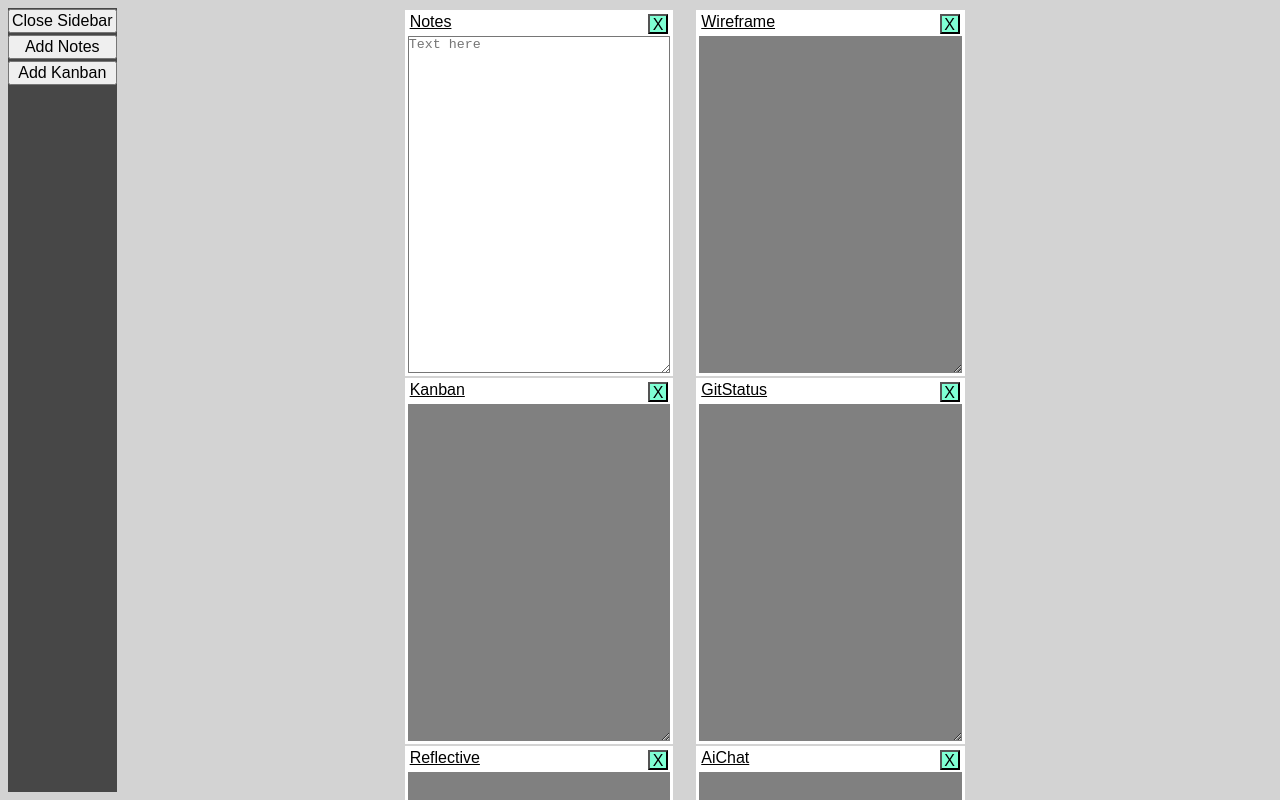
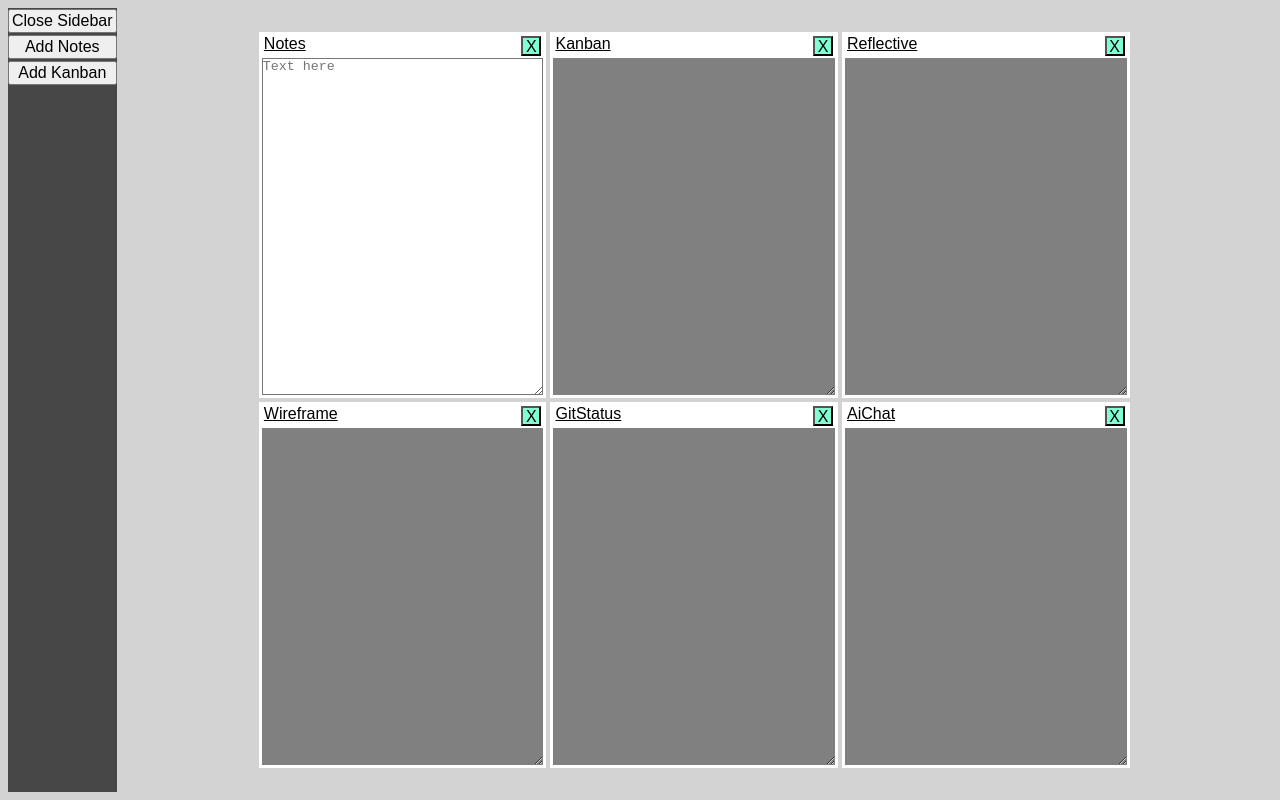
Before and after one commit to J-Wll/dev-companion, a React (Vite) app: page / in a window 1280 px wide. Shown: the top 800 px of the page. Built offline with nearby package versions, Linux system fonts and the light colour scheme.

Commit message:
Made ModuleHandler inline to App

```diff
--- a/src/App.jsx
+++ b/src/App.jsx
@@ -1,7 +1,7 @@
 import './css/App.css';
 import './css/Sidebar.css'
+import './css/ModuleHandler.css'
 import Module from './Module';
-import ModuleHandler from './ModuleHandler';
 import { useState } from "react";
 
 
@@ -9,16 +9,12 @@ function App() {
   // default config during testing
   // row implementation is temporary, that'll be automatically configured based on module count and or settings
   let startingModules = [
-    <div key="row-1" className="row">
-      <Module key="-1" purpose="Notes" title="Notes" />
-      <Module key="-2" purpose="Kanban" title="Kanban Board" />
-      <Module key="-3" purpose="Reflective" title="Reflective Journal" />
-    </div>,
-    <div key="row-" className="row">
-      <Module key="-4" purpose="Wireframe" title="Wireframes" />
-      <Module key="-5" purpose="GitStatus" title="Git Status" />
-      <Module key="-6" purpose="AiChat" title="Chat With AI" />
-    </div>
+      <Module key="-1" purpose="Notes" title="Notes" />,
+      <Module key="-2" purpose="Kanban" title="Kanban Board" />,
+      <Module key="-3" purpose="Reflective" title="Reflective Journal" />,
+      <Module key="-4" purpose="Wireframe" title="Wireframes" />,
+      <Module key="-5" purpose="GitStatus" title="Git Status" />,
+      <Module key="-6" purpose="AiChat" title="Chat With AI" />,
   ]
 
   const [moduleList, setModuleList] = useState(startingModules);
@@ -30,6 +26,10 @@ function App() {
     setModulesCreated(modulesCreated + 1);
     console.log(moduleList);
     console.log(modulesCreated)
+  }
+
+  function deleteModule(key) {
+    // setModuleList
   }
 
   // Sidebar for controlling the main application
@@ -46,6 +46,14 @@ function App() {
     )
   }
 
+  function ModuleHandler({ moduleList }) {
+    console.log(moduleList);
+    return (
+      <div className="module-container">
+        {moduleList}
+      </div>)
+  }
+
 
   return (
     <>
--- a/src/ModuleHandler.jsx
+++ /dev/null
@@ -1,11 +0,0 @@
-// import Module from './Module'
-import './css/App.css';
-import './css/ModuleHandler.css'
-
-export default function ModuleHandler(moduleList) {
-    console.log(moduleList);
-    return (
-        <div className="module-container">
-                {moduleList.moduleList}
-        </div>)
-}
```
Also changed, not shown: src/css/ModuleHandler.css (+0 -7 lines), src/css/App.css (line endings or trailing spaces), src/css/Module.css (line endings or trailing spaces), src/css/Sidebar.css (line endings or trailing spaces).
